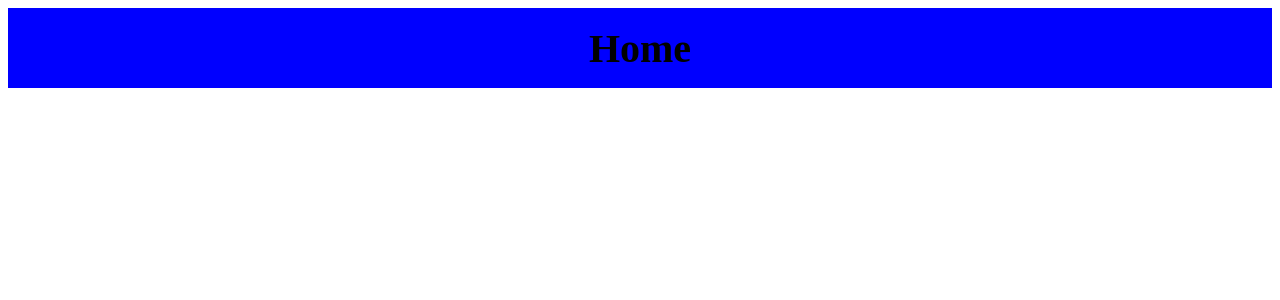
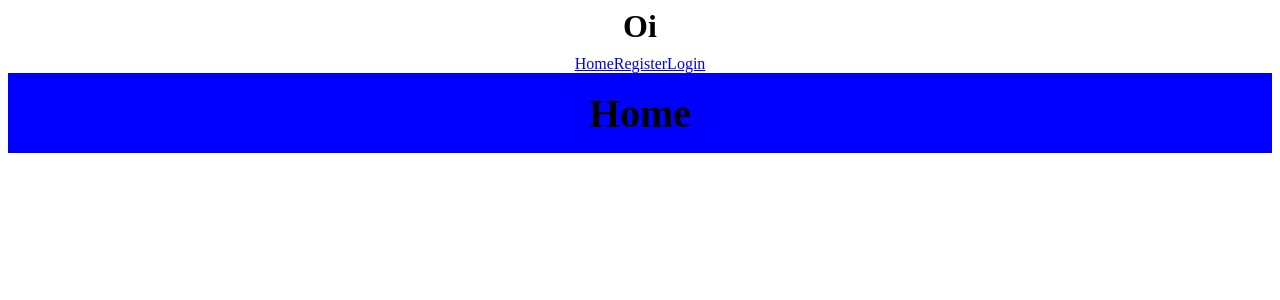
Before and after one commit to tiagoaraujosud/webecommerce, a React (Create React App) app in the folder front/: page / in a window 1280 px wide. Shown: the top 300 px of the page. Built offline with nearby package versions, Linux system fonts and the light colour scheme.

Commit message:
Creation of the menu os the top

```diff
--- a/front/src/App.css
+++ b/front/src/App.css
@@ -14,7 +14,7 @@
 
 h1{
     margin: 0;
-    text-align: left;
+    text-align: center;
     margin-bottom: 10px;
 }
 
@@ -40,3 +40,8 @@ h1{
     margin-bottom: 20px;
     padding: 5px 10px;
 }
+
+div{
+    text-align: center;
+    margin-bottom: 20px;
+}
--- a/front/src/App.js
+++ b/front/src/App.js
@@ -1,23 +1,31 @@
 import './App.css';
 import React from 'react';
 
-import {BrowserRouter as Router, Routes, Route} from 'react-router-dom';
+import {BrowserRouter as Router, Routes, Route, Link} from 'react-router-dom';
 import Page1 from './Pages/Page1';
 import Page2 from './Pages/Page2';
 import Page3 from './Pages/Page3';
-
 
 const App = () => {
 
   return (
     <Router>
-      <Routes>
-        <Route path="/" element={<Page1 />} />
+      <div>
+        <h1>Oi</h1>
 
-        <Route path="/cadastro" element={<Page2 />} />
+        <Link to='/'>Home</Link>
+        <Link to='/cadastro'>Register</Link>
+        <Link to='/login'>Login</Link>
 
-        <Route path="/login" element={<Page3 />} />
-      </Routes>
+        <Routes>
+          <Route path="/" exact element={<Page1 />} />
+
+          <Route path="/cadastro" element={<Page2 />} />
+
+          <Route path="/login" element={<Page3 />} />
+        </Routes>
+
+      </div>
     </Router>
   );
 }
```
